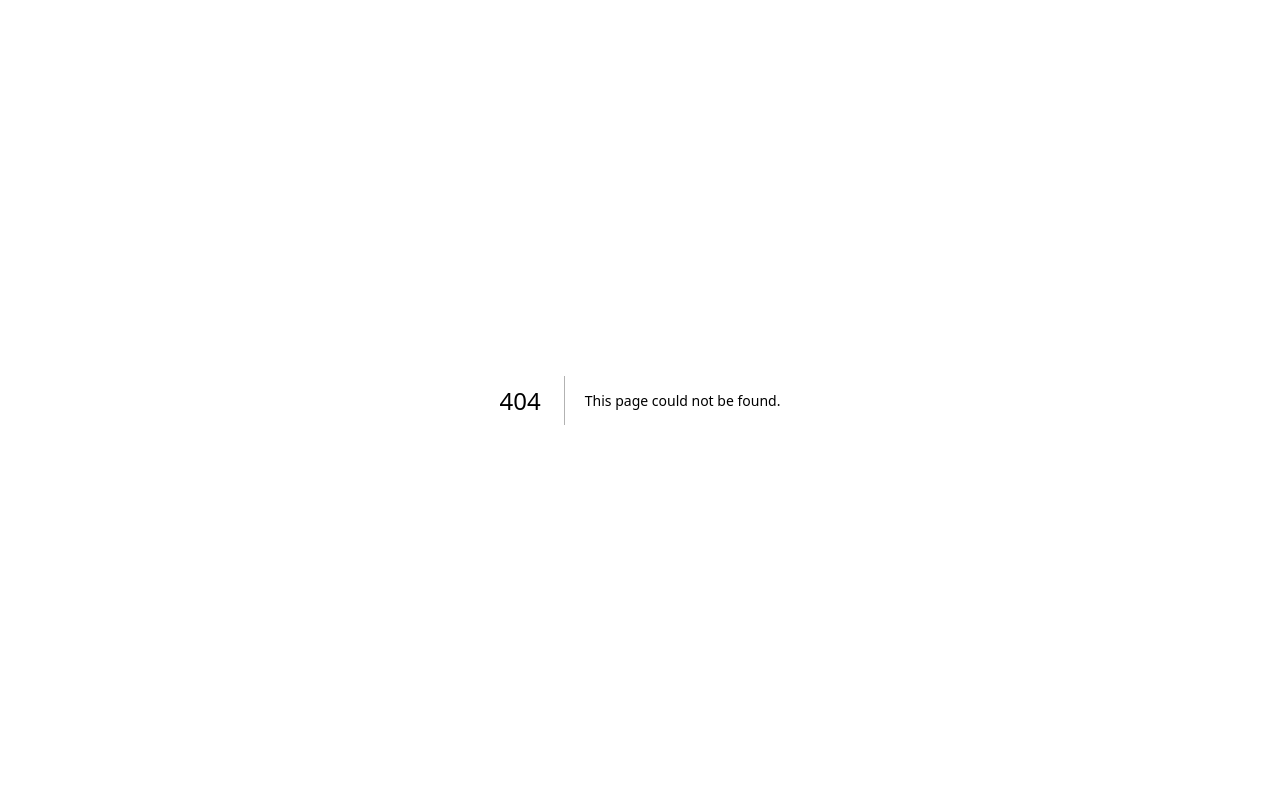
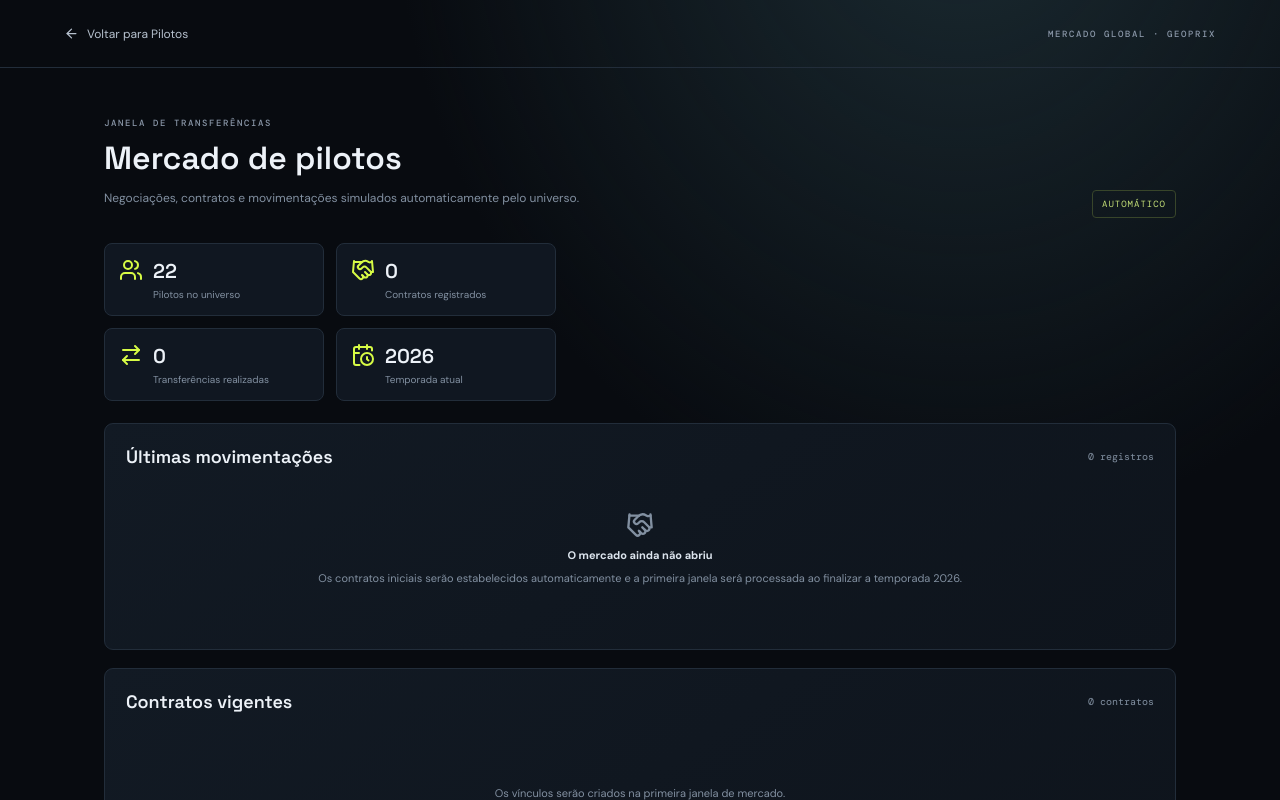
Before and after one commit to geoprix0-coder/geoprix-motorsport, a Next.js app: page /market in a window 1280 px wide. Before the commit this address had no page. Shown: the top 800 px of the page. Built offline with nearby package versions, Linux system fonts and the light colour scheme.

Commit message:
Cria painel global do mercado de pilotos

```diff
--- /dev/null
+++ b/src/app/market/page.tsx
@@ -0,0 +1,23 @@
+"use client";
+import {useEffect,useState} from "react";
+import Link from "next/link";
+import {ArrowLeft,ArrowRightLeft,CalendarClock,Handshake,Users} from "lucide-react";
+import {initialTeams,initialChampionships} from "@/lib/seed";
+import type {Team} from "@/lib/types";
+type Contract={driverId:string;teamId:string;startSeason:number;endSeason:number;status:string};
+type Event={id:string;season:number;type:"transfer"|"renewal";driverId:string;driverName:string;fromTeamId:string;fromTeamName:string;toTeamId:string;toTeamName:string;contractEnd:number;reason:string;createdAt:string};
+export default function MarketPage(){
+ const [teams,setTeams]=useState<Team[]>(initialTeams),[contracts,setContracts]=useState<Contract[]>([]),[events,setEvents]=useState<Event[]>([]),[season,setSeason]=useState(2026),[ready,setReady]=useState(false);
+ useEffect(()=>{const championship=initialChampionships[0];try{const rawTeams=localStorage.getItem("geoprix-teams-v1");if(rawTeams){const parsed=JSON.parse(rawTeams);if(Array.isArray(parsed))setTeams(parsed)}const rawContracts=localStorage.getItem("geoprix-driver-contracts-v1");if(rawContracts){const parsed=JSON.parse(rawContracts);if(Array.isArray(parsed))setContracts(parsed)}const rawEvents=localStorage.getItem("geoprix-market-history-v1");if(rawEvents){const parsed=JSON.parse(rawEvents);if(Array.isArray(parsed))setEvents(parsed)}if(championship){const stored=localStorage.getItem("geoprix-season-"+championship.id);setSeason(stored?Math.max(championship.season,Number(stored)||championship.season):championship.season)}}catch{}setReady(true)},[]);
+ const driverCount=teams.reduce((n,t)=>n+t.drivers.length,0);
+ const activeContracts=contracts.filter(c=>c.status==="active").length;
+ const sorted=[...events].sort((a,b)=>b.season-a.season||b.createdAt.localeCompare(a.createdAt));
+ return <main className="manager-shell"><header className="manager-top"><Link href="/drivers/" className="back-link"><ArrowLeft size={15}/> Voltar para Pilotos</Link><span className="eyebrow">MERCADO GLOBAL · GEOPRIX</span></header><div className="manager-content">
+ <div className="manager-heading"><div><span className="eyebrow">JANELA DE TRANSFERÊNCIAS</span><h1>Mercado de pilotos</h1><p>Negociações, contratos e movimentações simulados automaticamente pelo universo.</p></div><span className="tag green">AUTOMÁTICO</span></div>
+ <section className="manager-stats"><div><Users/><b>{driverCount}</b><small>Pilotos no universo</small></div><div><Handshake/><b>{activeContracts}</b><small>Contratos registrados</small></div><div><ArrowRightLeft/><b>{events.filter(e=>e.type==="transfer").length}</b><small>Transferências realizadas</small></div><div><CalendarClock/><b>{season}</b><small>Temporada atual</small></div></section>
+ <section className="team-list"><div className="list-heading"><h2>Últimas movimentações</h2><span>{events.length} registros</span></div>
+ {!ready?<div className="empty-state">Carregando mercado...</div>:sorted.length===0?<div className="empty-state"><Handshake size={28}/><b>O mercado ainda não abriu</b><span>Os contratos iniciais serão estabelecidos automaticamente e a primeira janela será processada ao finalizar a temporada {season}.</span></div>:sorted.map(e=><article className="market-event-row" key={e.id}><div className="market-event-icon">{e.type==="transfer"?<ArrowRightLeft size={18}/>:<Handshake size={18}/>}</div><div className="market-event-main"><b>{e.driverName}</b><small>{e.type==="transfer"?"Transferência":"Renovação"} · Temporada {e.season}</small><p>{e.fromTeamName} <ArrowRightLeft size={12}/> {e.toTeamName}</p><small>{e.reason}</small></div><div className="market-event-contract"><b>{e.contractEnd}</b><small>Fim do contrato</small></div></article>)}</section>
+ <section className="team-list"><div className="list-heading"><h2>Contratos vigentes</h2><span>{activeContracts} contratos</span></div>{contracts.length===0?<div className="empty-state">Os vínculos serão criados na primeira janela de mercado.</div>:contracts.filter(c=>c.status==="active").sort((a,b)=>a.endSeason-b.endSeason).map(c=>{const team=teams.find(t=>t.id===c.teamId);const driver=teams.flatMap(t=>t.drivers).find(d=>d.id===c.driverId);return <article className="market-contract-row" key={c.driverId}><div><b>{driver?.name||c.driverId}</b><small>{team?.name||"Equipe não encontrada"}</small></div><span>Até o fim de {c.endSeason}</span></article>})}</section>
+ <p className="storage-note">O mercado é processado uma única vez quando uma temporada é finalizada. O sistema considera classificação individual, posição das equipes e duração dos contratos. Nenhuma transferência é executada antes do encerramento da temporada.</p>
+ </div></main>;
+}
```
